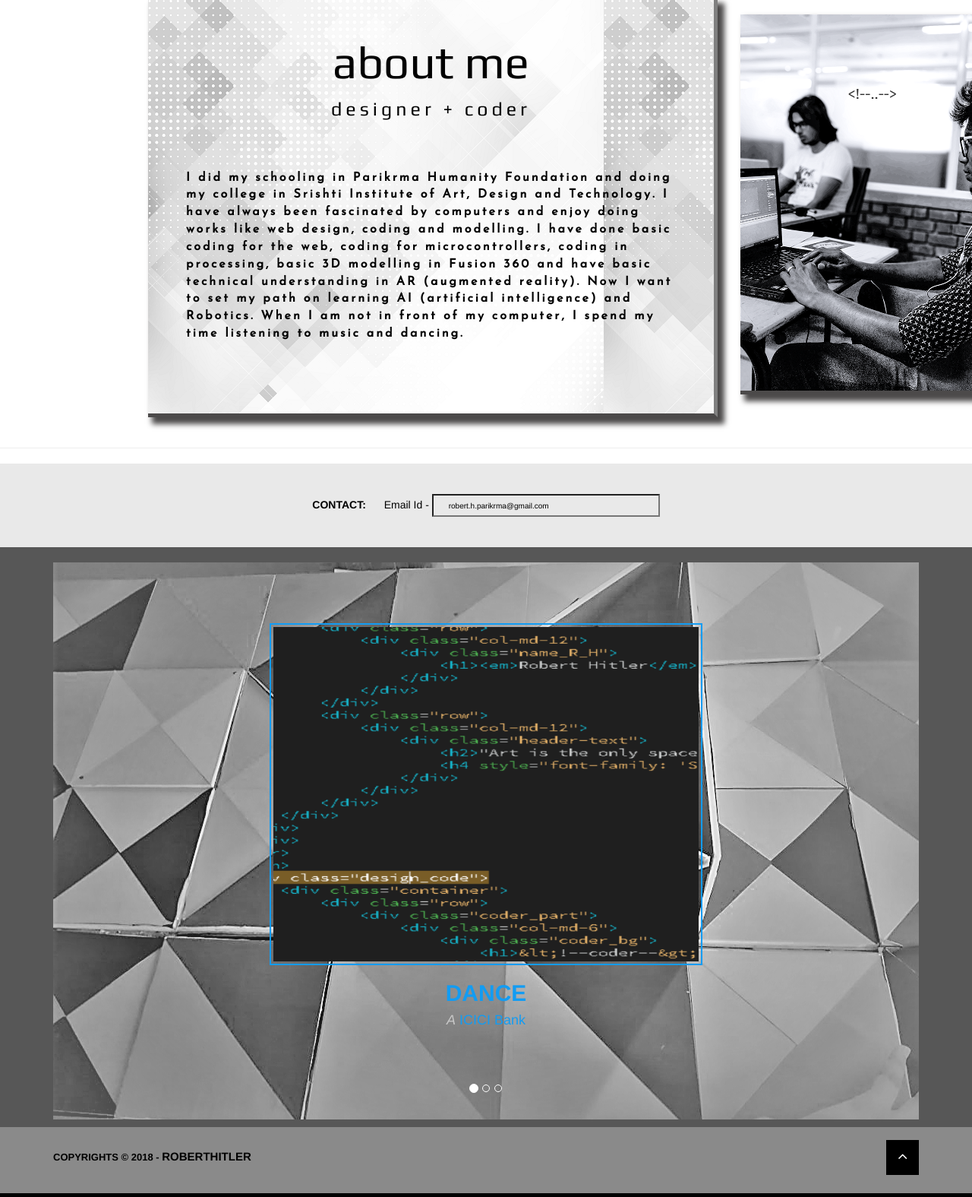
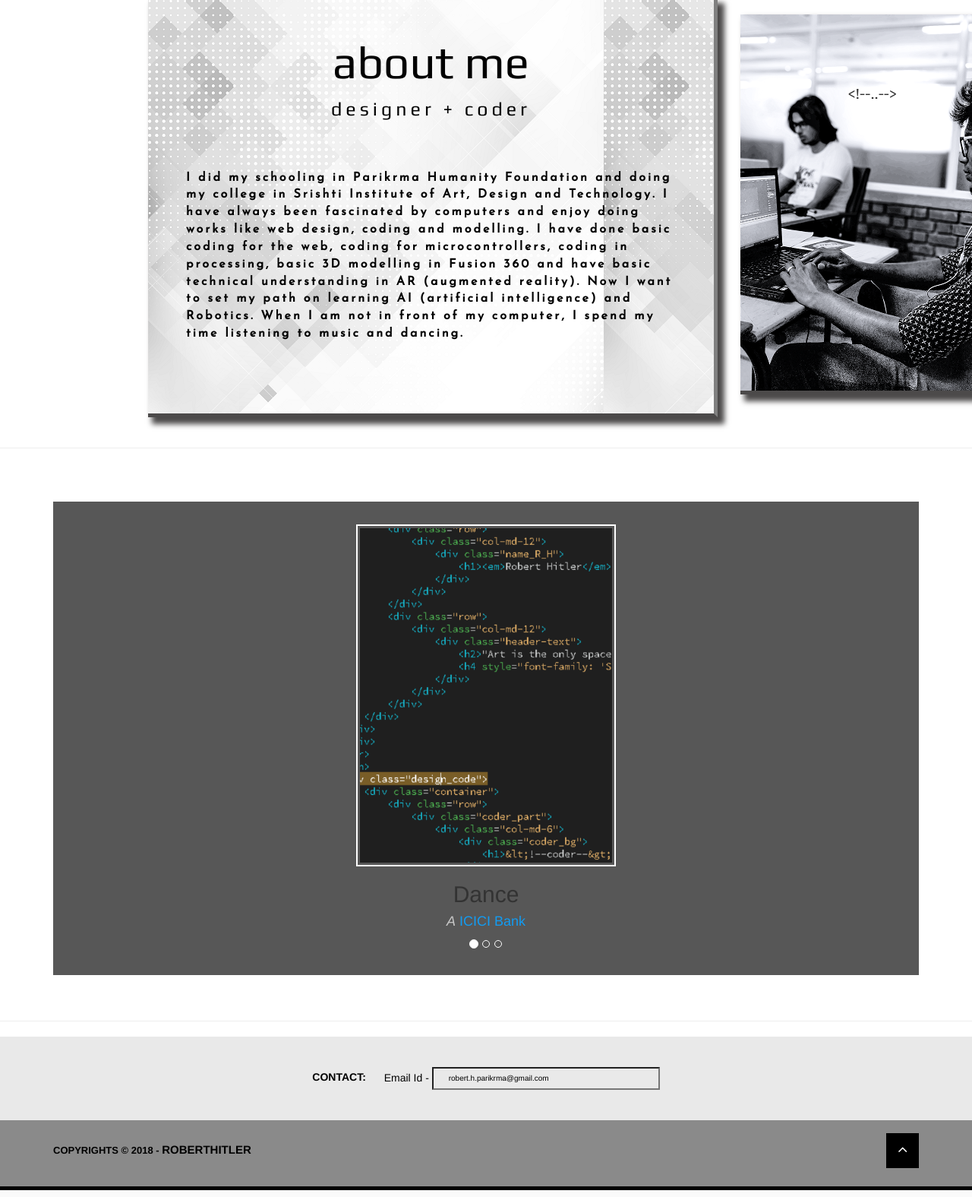
Before and after one commit to RobertHitler/RobertHitler.github.io, a PHP site: page /About_me.html in a window 1280 px wide; the page is wider, and only the part inside the window is pictured. Shown: the part 187-1762 px from the top of that part at 76% size. Run offline with PHP 8.4, Linux system fonts and the light colour scheme.

Commit message:
carousel_update

```diff
--- a/About_me.html
+++ b/About_me.html
@@ -69,19 +69,6 @@
 	</div>
 </section>
 <hr>
-<section>
-	<div class="contact_email">
-		<div class="container">
-			<div class="row">
-				<div class="contact">
-					<div class="col-md-12">
-						<p style="padding: 0px 10px;"><strong style="padding-right: 20px;">CONTACT: </strong>Email Id -  <input style="padding-left: 20px;" type="text" value="robert.h.parikrma@gmail.com" id="myInput"></p>
-					</div>
-				</div>
-			</div>
-    	</div>
-	</div>
-</section>
 <section class="interests">
 	<div class="interests-overlay">
 		<div class="container">
@@ -128,6 +115,20 @@
 		</div>
 	</div>
 </section>
+<hr>
+<section>
+	<div class="contact_email">
+		<div class="container">
+			<div class="row">
+				<div class="contact">
+					<div class="col-md-12">
+						<p style="padding: 0px 10px;"><strong style="padding-right: 20px;">CONTACT: </strong>Email Id -  <input style="padding-left: 20px;" type="text" value="robert.h.parikrma@gmail.com" id="myInput"></p>
+					</div>
+				</div>
+			</div>
+    	</div>
+	</div>
+</section>
 <footer>
 	<div class="container">
 		<div class="row">
--- a/css/style_1.css
+++ b/css/style_1.css
@@ -68,7 +68,7 @@
 /*==features==*/
 
 .interests{
-
+	margin: 50px 0px;
 	background-attachment: fixed;
 	background-repeat: no-repeat;
 	background-size: cover;
@@ -79,39 +79,30 @@
 }
 
 .interests-overlay{
-	background-color: rgba(31,31,31,0.75);
 	padding-top: 20px;
 	padding-bottom: 10px;
 
 }
 .carousel{
-	background-image: url(../images/domnum_prtnm_bg.png);
+	background-color: rgba(31,31,31,0.75);
 }
 
 .carousel-inner{
-	padding-top: 80px;
-	padding-bottom: 80px;
+	padding-top: 30px;
+	padding-bottom: 30px;
 }
 
 .testimon-caption{
-	padding-bottom: 30px;
+	padding-bottom: 20px;
 }
 
 
 .carousel-inner .item img{
-	border:2px solid #129CF3;
-	width: 50%;
+	border:2px solid #FFFFFF;
+	width: 30%;
 	height: 450px;
 	/*border-radius: 50%;*/
 	padding: 3px;
-}
-
-.testimon-caption h2{
-	margin-top: 20px;
-	color: #129CF3;
-	text-transform: uppercase;
-	font-weight: 800;
-	font-size: 30px;
 }
 
 .testimon-caption h4{
```
Also changed, not shown: images/garland_art.png (added).
